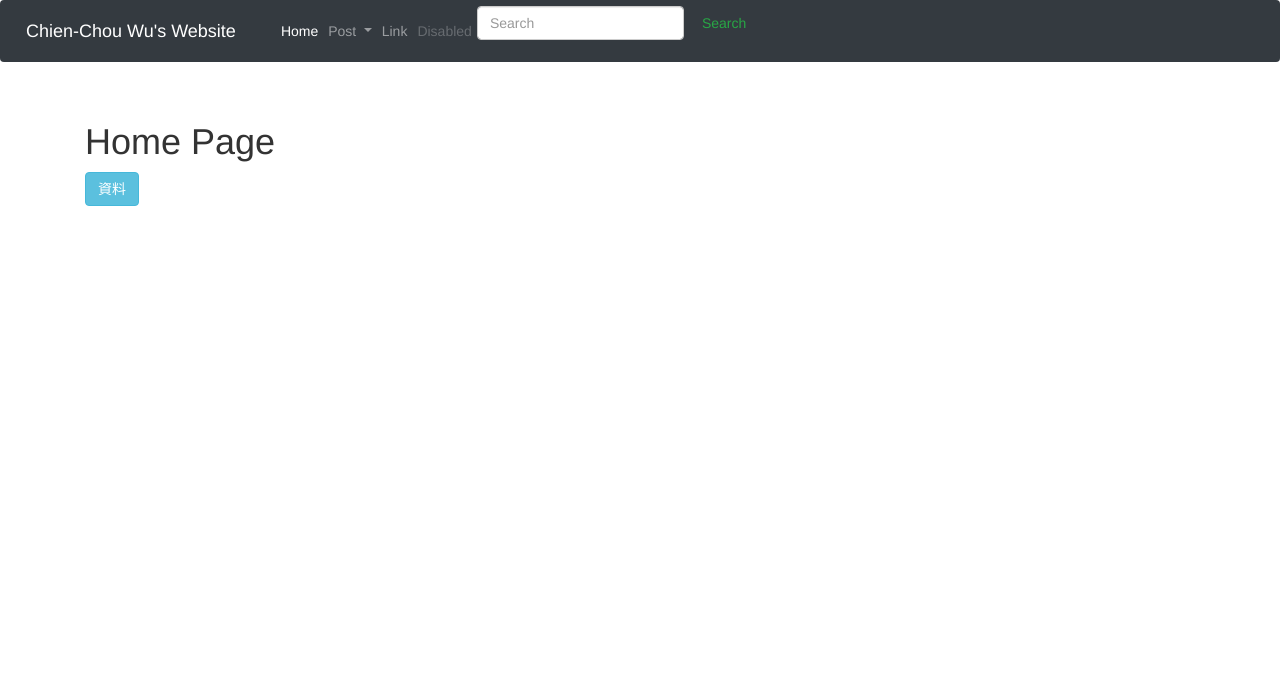
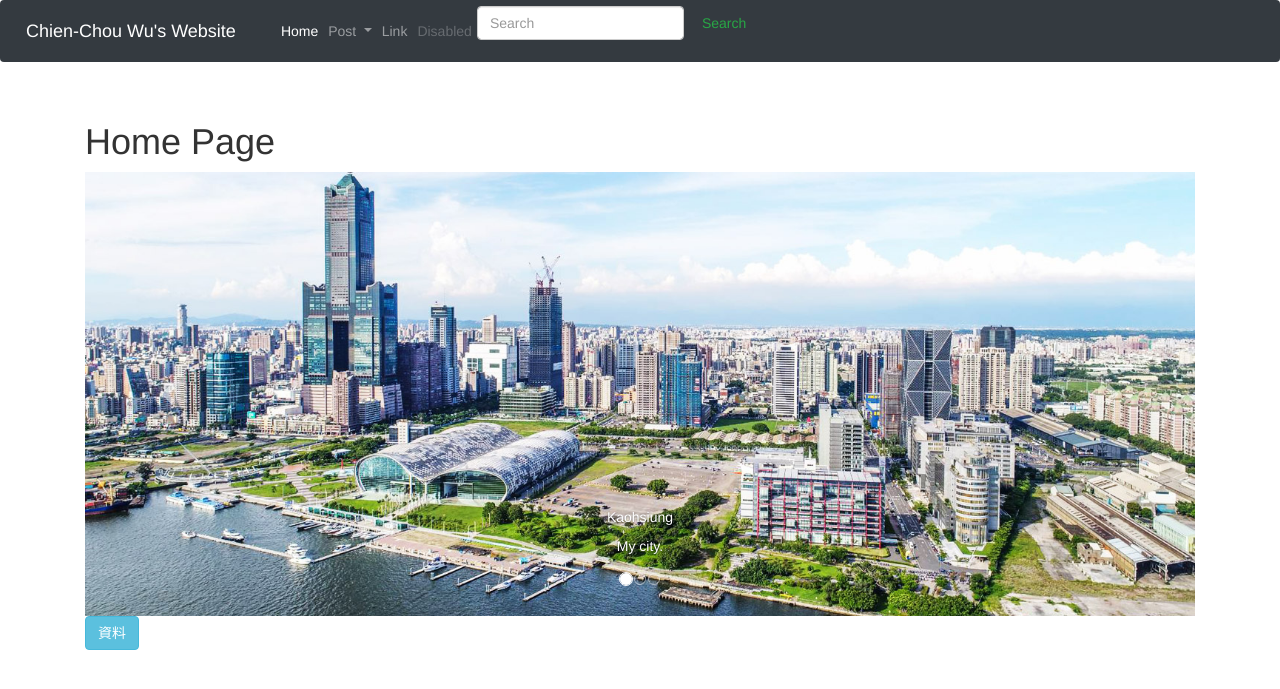
Before and after one commit to CHIEN-CHOU-WU/mywebsite, a Django app: page / in a window 1280 px wide. Shown: the top 689 px of the page. Run offline with Django 3.2, Linux system fonts and the light colour scheme; some libraries are stand-ins or nearby versions.

Commit message:
Eddit homepage

```diff
--- a/homepage/templates/homepage/index.html
+++ b/homepage/templates/homepage/index.html
@@ -1,11 +1,55 @@
 {% extends 'base.html' %}
 {% block content %}
+{% load static %}
+
 <div>
 	<h1>
 		Home Page
 	</h1>
-	<a type="button" class="btn btn-info" href="studentpredict" alt="">資料</a>
+
 </div>
+
+<div id="carouselExampleCaptions" class="carousel slide" data-ride="carousel">
+  <ol class="carousel-indicators">
+    <li data-target="#carouselExampleCaptions" data-slide-to="0" class="active"></li>
+    <li data-target="#carouselExampleCaptions" data-slide-to="1"></li>
+    <li data-target="#carouselExampleCaptions" data-slide-to="2"></li>
+  </ol>
+  <div class="carousel-inner">
+    <div class="carousel-item active">
+      <a href="{% url 'post' %}"><img src="{% static '/image/kaohsiung.jpg' %}" class="d-block w-100" alt="..."></a>
+      <div class="carousel-caption d-none d-md-block">
+        <h5>Kaohsiung</h5>
+        <p>My city.</p>
+      </div>
+    </div>
+    <div class="carousel-item">
+      <img src="{% static '/image/taipei_101.png' %}" class="d-block w-100" alt="...">
+      <div class="carousel-caption d-none d-md-block">
+        <h5>Taipei</h5>
+        <p>Captial of Taiwan.</p>
+      </div>
+    </div>
+    <div class="carousel-item">
+      <img src="{% static '/image/fuji_mountain.jpg' %}" class="d-block w-100" alt="...">
+      <div class="carousel-caption d-none d-md-block">
+        <h5>Japan Fuji Mountain</h5>
+        <p>So beautiful.</p>
+      </div>
+    </div>
+  </div>
+  <a class="carousel-control-prev" href="#carouselExampleCaptions" role="button" data-slide="prev">
+    <span class="carousel-control-prev-icon" aria-hidden="true"></span>
+    <span class="sr-only">Previous</span>
+  </a>
+  <a class="carousel-control-next" href="#carouselExampleCaptions" role="button" data-slide="next">
+    <span class="carousel-control-next-icon" aria-hidden="true"></span>
+    <span class="sr-only">Next</span>
+  </a>
+</div>
+
+
+<a type="button" class="btn btn-info" href="studentpredict" alt="">資料</a>
 
 
 
--- a/post/forms.py
+++ b/post/forms.py
@@ -6,7 +6,7 @@ class PostForm(forms.ModelForm):
 		model = Post
 		fields = ('title', 'title_tag', 'author', 'body')
 		widgets = {
-			'title': forms.TextInput(attrs={'class': 'form-control'}),
+			'title': forms.TextInput(attrs={'class': 'form-control', 'placeholder': 'Please enter your Title.'}),
 			'title_tag': forms.TextInput(attrs={'class': 'form-control'}),
 			'author': forms.Select(attrs={'class': 'form-control'}),
 			'body': forms.Textarea(attrs={'class': 'form-control'}),
```
Also changed, not shown: static/image/fuji_mountain.jpg (added), static/image/kaohsiung.jpg (added), static/image/taipei_101.png (added).
